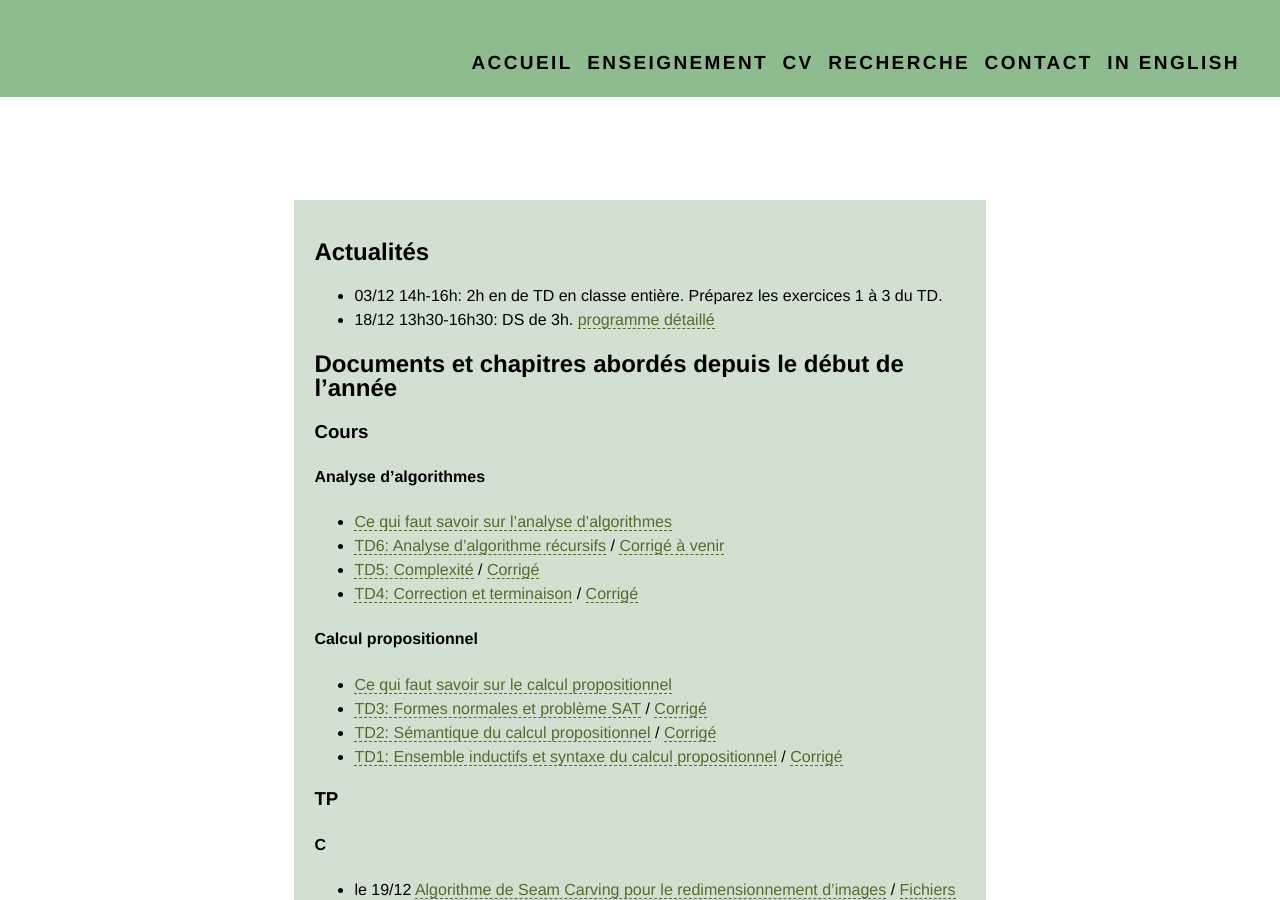
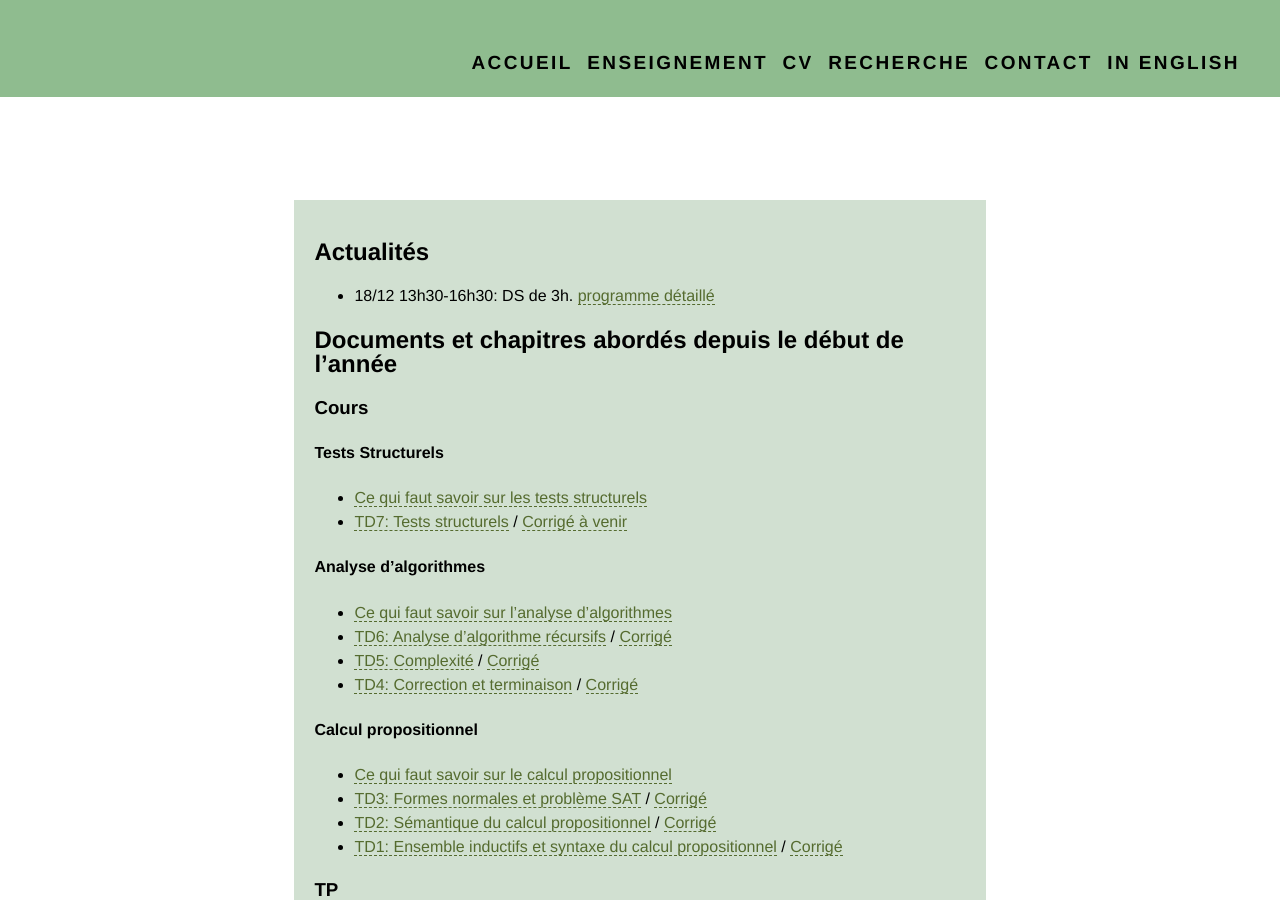
Before and after one commit to VladislavTempez/Vladislavtempez.github.io, a Jekyll site: the page built from pages/mp2i.md, in a window 1280 px wide and 900 px high. Built offline with Jekyll 4.4.1, drawn with Linux system fonts in a browser that asks for light colours.

Commit message:
TD tests + corrige rec + attendus tests

```diff
--- a/pages/mp2i.md
+++ b/pages/mp2i.md
@@ -5,16 +5,19 @@ permalink: /teaching/mp2i/
 description: Vladislav Tempez - Enseignement - MP2I - Informatique
 ---
 ## Actualités
-- 03/12 14h-16h: 2h en de TD en classe entière. Préparez les exercices 1 à 3 du TD.
 - 18/12 13h30-16h30: DS de 3h. [programme détaillé](#programme-ds3)
 
 ## Documents et chapitres abordés depuis le début de l'année
 
 ### Cours
 
+#### Tests Structurels
+- [Ce qui faut savoir sur les tests structurels](https://nc-lycees.netocentre.fr/s/Z2sMtMs4kYTbXs)
+- [TD7: Tests structurels](https://nc-lycees.netocentre.fr/s/BQzYXGWTSdad3RJ) / [Corrigé à venir]()
+
 #### Analyse d'algorithmes
 - [Ce qui faut savoir sur l'analyse d'algorithmes](https://nc-lycees.netocentre.fr/s/YNpWjQD32sCZMzB)
-- [TD6: Analyse d'algorithme récursifs](https://nc-lycees.netocentre.fr/s/XpmKa5Rogpzo6kd) / [Corrigé à venir]()
+- [TD6: Analyse d'algorithme récursifs](https://nc-lycees.netocentre.fr/s/XpmKa5Rogpzo6kd) / [Corrigé](https://nc-lycees.netocentre.fr/s/cxn69GzMMY5Ls8p)
 - [TD5: Complexité](https://nc-lycees.netocentre.fr/s/dc7mR3xgF5tGLXS) / [Corrigé](https://nc-lycees.netocentre.fr/s/oTCJX7zRcjZqRE7)
 - [TD4: Correction et terminaison](https://nc-lycees.netocentre.fr/s/MnxxTMawzAodcZe) / [Corrigé](https://nc-lycees.netocentre.fr/s/TDfHc2smCSkHbks)
 
```
